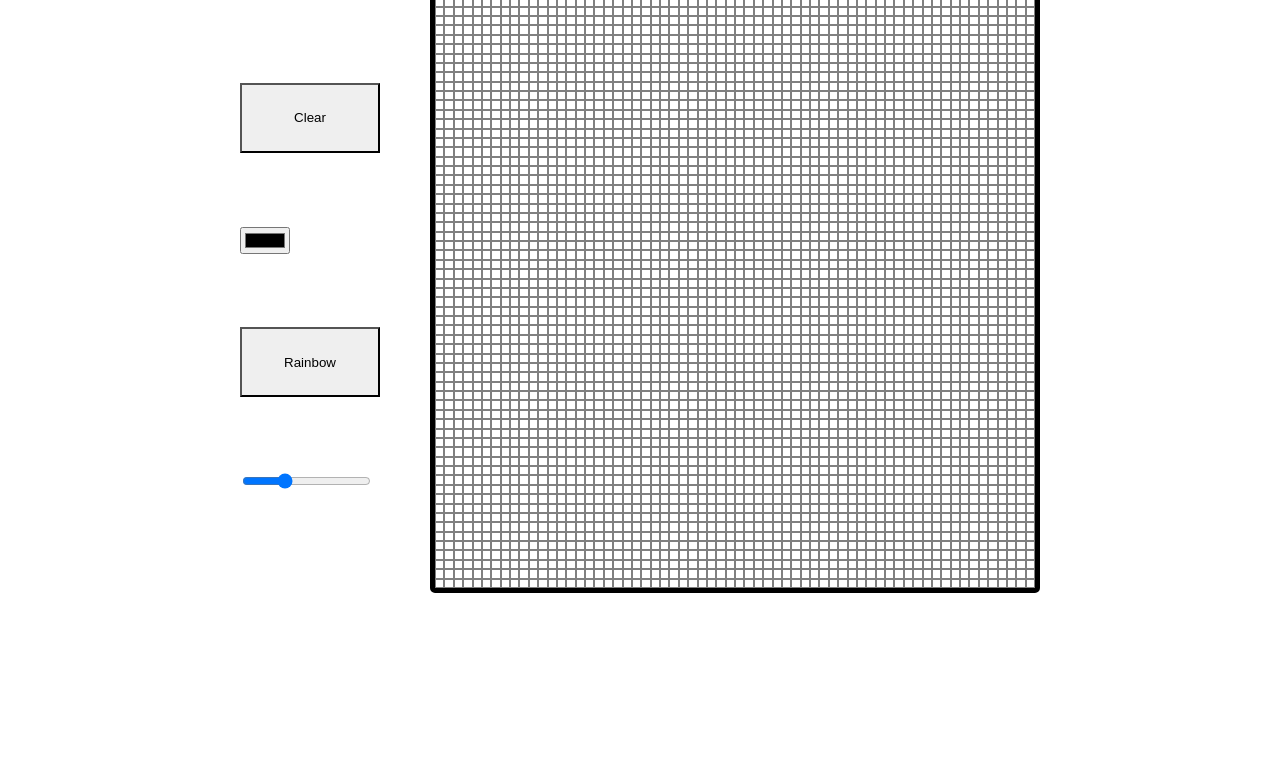
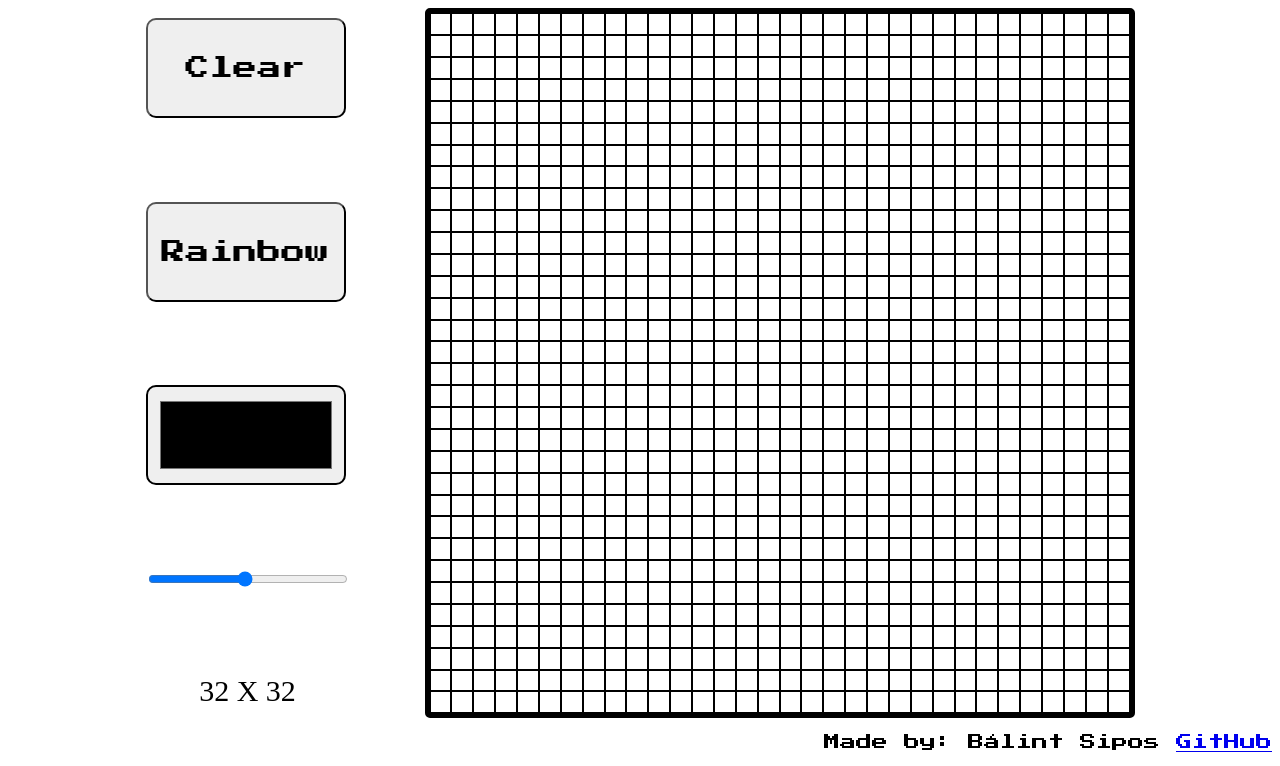
Before and after one commit to balintsipos/etch-a-sketch, a plain HTML site: page index.html in a window 1280 px wide. Shown: the part 97-863 px from the top of the page. Before the commit the page ends 800 px from the top, so only its background shows below. Drawn offline with Linux system fonts and the light colour scheme.

Commit message:
Add Slider Functionality

```diff
--- a/index.html
+++ b/index.html
@@ -5,6 +5,7 @@
     <meta http-equiv="X-UA-Compatible" content="IE=edge">
     <meta name="viewport" content="width=device-width, initial-scale=1.0">
     <link rel="stylesheet" href="styles.css">
+    <link href='https://fonts.googleapis.com/css?family=Press Start 2P' rel='stylesheet'>
     <script src="script.js" defer></script>
     <title>Etch-a-Sketch</title>
 </head>
@@ -13,15 +14,15 @@
     <div class="container">
         <div class="options">
             <button class="clearBtn button">Clear</button>
+            <button class="rainbowBtn button">Rainbow</button>
             <input name = "Color" type="color" id="colorBtn">
-            <button class="rainbowBtn button">Rainbow</button>
-            <div class="slide-container">
-                <input type="range" min="2", max="100" value="32" class="slider">
+            <div class="slider-container">
+                <input type="range" min="2", max="64" value="32" id="slider">
             </div>
+            <div class = sliderInfo>32 X 32</div>
         </div>
-        <div class="drawing-board">
-
-        </div>
+        <div class="drawing-board"></div>
     </div>
+    <p class="footer">Made by: Bálint Sipos <a href="https://github.com/balintsipos">GitHub</a></p>
 </body>
 </html>
--- a/script.js
+++ b/script.js
@@ -1,5 +1,6 @@
 const drawingBoard = document.querySelector(".drawing-board");
-let cellCount = 64*64; // default value
+const slider = document.querySelector('#slider')
+let cellCount = 32; //default value
 let isDrawing = false;
 
 drawingBoard.addEventListener('mousedown', function(event) {
@@ -11,8 +12,12 @@ drawingBoard.addEventListener('mouseup', function(event) {
     isDrawing = false;
 })
 
-function fillGrid(count) {
-    for (let i = 0; i < cellCount; i++) {
+function fillGrid() {
+    while(drawingBoard.firstChild){
+        drawingBoard.removeChild(drawingBoard.firstChild);
+    }
+    drawingBoard.setAttribute('style', `grid-template-columns: repeat(${cellCount}, 2fr); grid-template-rows: repeat(${cellCount}, 2fr);`);
+    for (let i = 0; i < cellCount*cellCount; i++) {
         const div = document.createElement('div');
         div.classList.add('cell');
         div.addEventListener('mouseover', (event) => {
@@ -36,13 +41,18 @@ function addClearFunctionality() {
     clearBtn.addEventListener('click', clearGrid);
 }
 
-function addColorFunctionality() {
-
+function addSliderFunctionality() {
+    slider.addEventListener('input', (event) => {
+        cellCount = slider.value;
+        clearGrid();
+        fillGrid();
+    });
 }
 
 function main () {
     fillGrid();
     addClearFunctionality();
+    addSliderFunctionality();
 }
 
 main();
--- a/styles.css
+++ b/styles.css
@@ -1,7 +1,7 @@
 h1 {
     text-align: center;
-    font-family: 'Courier New', Courier, monospace;
-    font-size: 100;
+    font-family: 'Press Start 2P';
+    font-size: 45px;
 }
 
 .grid-col-span-2 {
@@ -17,16 +17,31 @@ h1 {
     display: flex;
     flex-direction: column;
     justify-content: space-between;
-    padding-bottom: 100px;
-    padding-top: 100px;
-    gap: 25px;
-    margin-right: 50px;
+    gap: 50px;
+    margin-right: 75px;
+    padding-bottom: 10px;
+    padding-top: 10px;
 }
 
-.button {
+.button,
+#colorBtn {
     appearance: none;
-    width: 140px;
-    height: 70px;
+    width: 200px;
+    height: 100px;
+    border-radius: 10px;
+    border-width: 2px;
+    padding: 10px;
+    font-size: 24px;
+    font-family: 'Press Start 2P';
+}
+
+#slider {
+    width: 200px;
+}
+
+.sliderInfo {
+    text-align: center;
+    font-size: 30px;
 }
 
 .drawing-board {
@@ -37,13 +52,18 @@ h1 {
     border-width: 5px;
     padding: 0px;
     display: grid;
-    grid-template-columns: repeat(64, 2fr);
-    grid-template-rows: repeat(64, 2fr);
-    width: 600px;
-    height: 600px;
+    grid-template-columns: repeat(32, 2fr);
+    grid-template-rows: repeat(32, 2fr);
+    width: 700px;
+    height: 700px;
 }
 
 .cell {
     background-color: white;
-    border: 1px solid grey;
+    border: 1px solid black;
 }
+
+.footer {
+    text-align: right;
+    font-family: 'Press Start 2P';
+}
```
